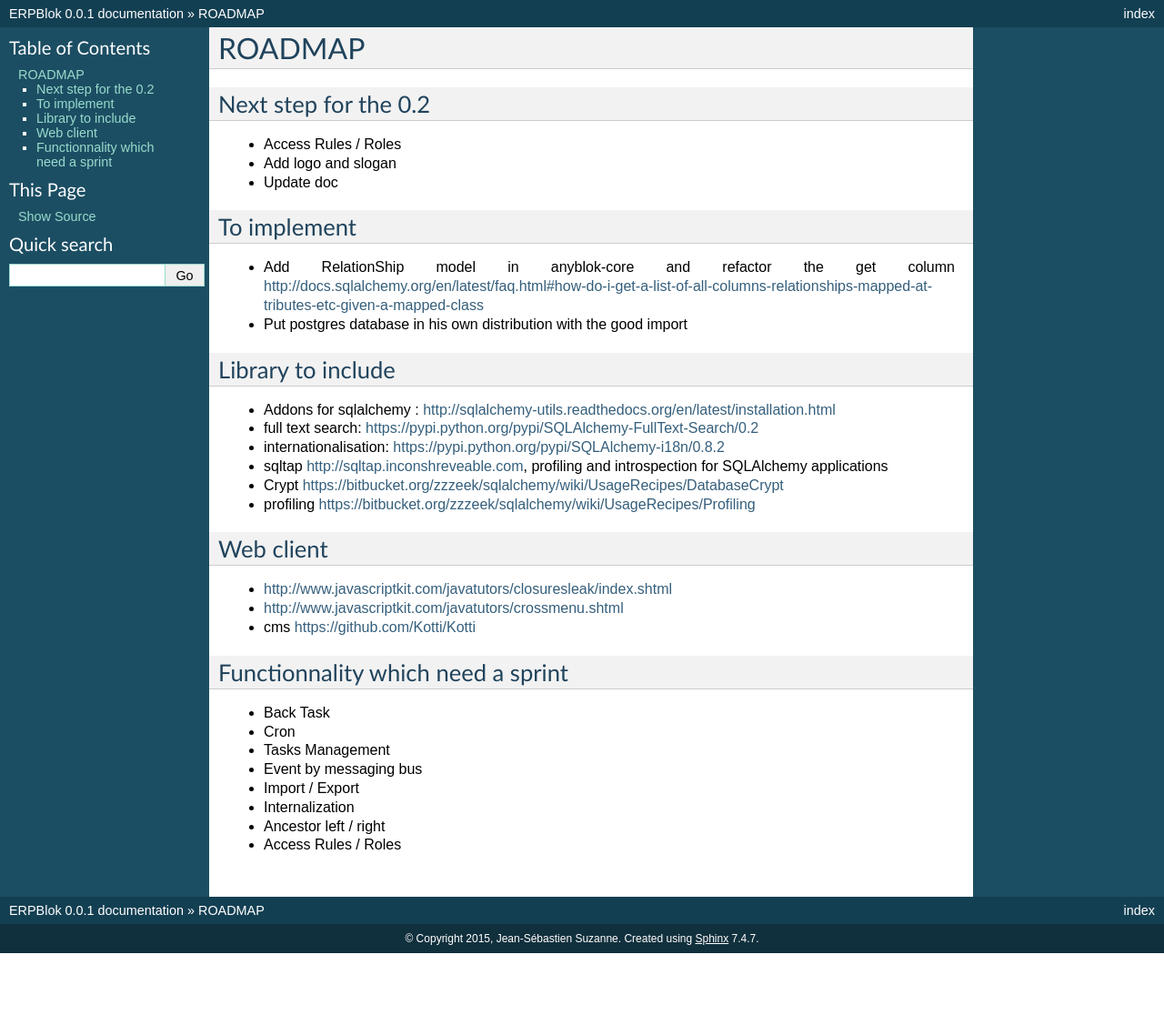
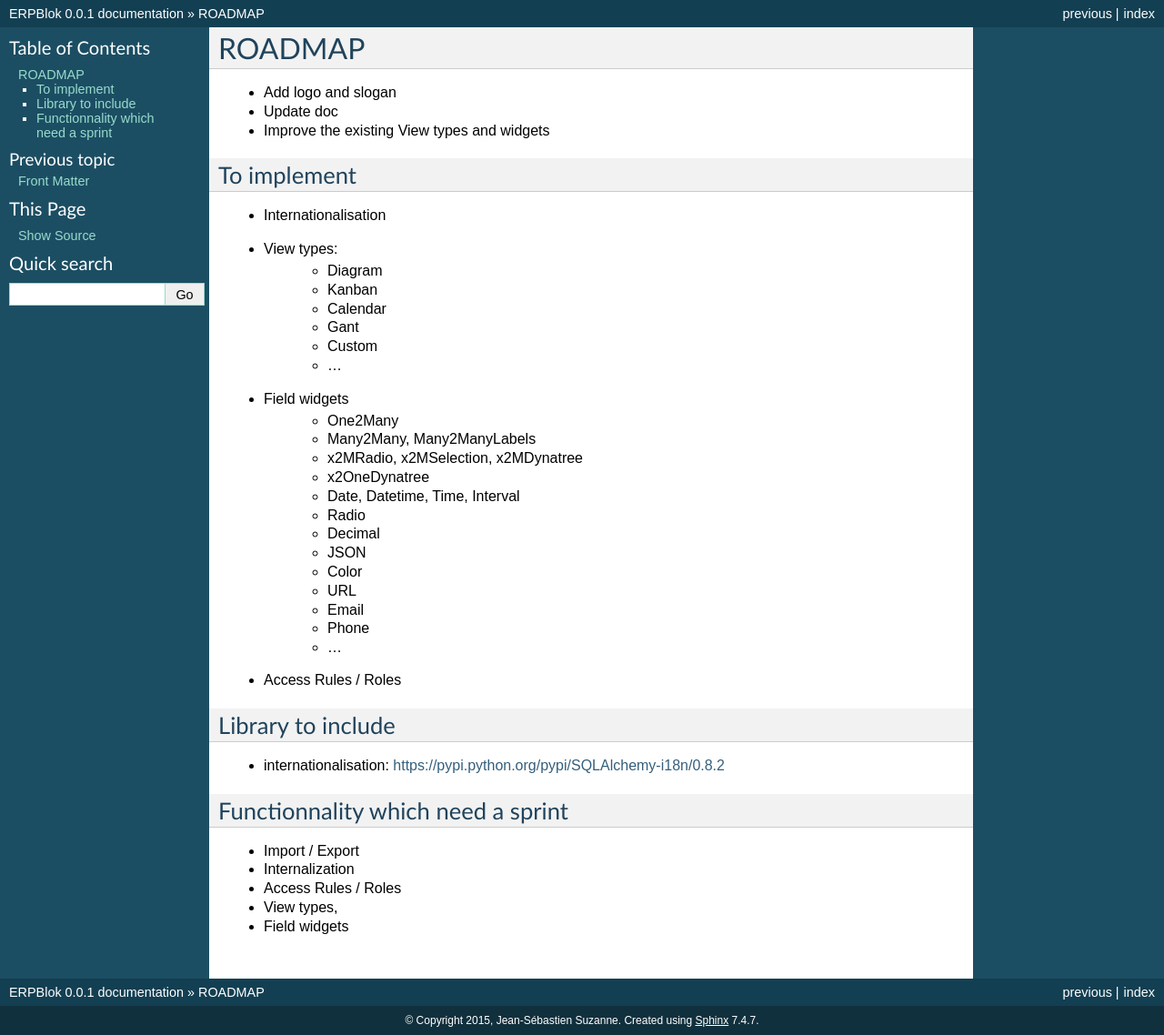
Before and after one commit to jssuzanne/ERPBlok, a Sphinx documentation site: the page built from doc/ROADMAP.rst, in a window 1280 px wide. Shown: the whole page at 91% size. Built offline with Sphinx 7.4.7, drawn with Linux system fonts in a browser that asks for light colours; pages that are not in the unit, such as notebooks, are missing from menus; before the commit the page ends 1048 px from its top, so only the background shows below that.

Commit message:
Update doc

```diff
--- a/doc/ROADMAP.rst
+++ b/doc/ROADMAP.rst
@@ -1,52 +1,47 @@
-.. This file is a part of the AnyBlok project
-..
-..    Copyright (C) 2014 Jean-Sebastien SUZANNE <jssuzanne@anybox.fr>
-..
-.. This Source Code Form is subject to the terms of the Mozilla Public License,
-.. v. 2.0. If a copy of the MPL was not distributed with this file,You can
-.. obtain one at http://mozilla.org/MPL/2.0/.
-
 ROADMAP
 =======
 
-Next step for the 0.2
----------------------
-
-* Access Rules / Roles
 * Add logo and slogan
 * Update doc
+* Improve the existing View types and widgets
 
 To implement
 ------------
 
-* Add RelationShip model in anyblok-core and refactor the get column http://docs.sqlalchemy.org/en/latest/faq.html#how-do-i-get-a-list-of-all-columns-relationships-mapped-attributes-etc-given-a-mapped-class
-* Put postgres database in his own distribution with the good import
+* Internationalisation
+* View types:
+    - Diagram
+    - Kanban
+    - Calendar
+    - Gant
+    - Custom
+    - ...
+* Field widgets
+    - One2Many
+    - Many2Many, Many2ManyLabels
+    - x2MRadio, x2MSelection, x2MDynatree
+    - x2OneDynatree
+    - Date, Datetime, Time, Interval
+    - Radio
+    - Decimal
+    - JSON
+    - Color
+    - URL
+    - Email
+    - Phone
+    - ...
+* Access Rules / Roles
 
 Library to include
 ------------------
 
-* Addons for sqlalchemy : http://sqlalchemy-utils.readthedocs.org/en/latest/installation.html
-* full text search: https://pypi.python.org/pypi/SQLAlchemy-FullText-Search/0.2
 * internationalisation: https://pypi.python.org/pypi/SQLAlchemy-i18n/0.8.2
-* sqltap http://sqltap.inconshreveable.com, profiling and introspection for SQLAlchemy applications
-* Crypt https://bitbucket.org/zzzeek/sqlalchemy/wiki/UsageRecipes/DatabaseCrypt
-* profiling https://bitbucket.org/zzzeek/sqlalchemy/wiki/UsageRecipes/Profiling
-
-Web client
-----------
-
-* http://www.javascriptkit.com/javatutors/closuresleak/index.shtml
-* http://www.javascriptkit.com/javatutors/crossmenu.shtml
-* cms https://github.com/Kotti/Kotti
 
 Functionnality which need a sprint
 ----------------------------------
 
-* Back Task
-* Cron
-* Tasks Management
-* Event by messaging bus
 * Import / Export
 * Internalization
-* Ancestor left / right
 * Access Rules / Roles
+* View types,
+* Field widgets
--- a/erpblok/bloks/erpblok_web_client/static/fields.js
+++ b/erpblok/bloks/erpblok_web_client/static/fields.js
@@ -548,7 +548,7 @@
             return (<span className="field-html"
                           dangerouslySetInnerHTML={{__html: this.state.value}} />)
         },
-        render_rw: function () {
+        render: function () {
             var placeholder = this.props.options.placeholder || '';
             return (<div id={this.get_id()}
                          placeholder={placeholder}
--- a/setup.py
+++ b/setup.py
@@ -9,6 +9,8 @@ requires = [
     'lxml',
     'rst2html5',
     'python-magic',
+    'gunicorn',
+    'passlib',
 ]
 
 ERPBlok = [
```
Also changed, not shown: README.rst (+14 -0 lines), doc/FRONT.rst (added, +95 -0 lines), doc/index.rst (+12 -9 lines), doc/_static/form-view.png (added), doc/_static/list-view.png (added).
